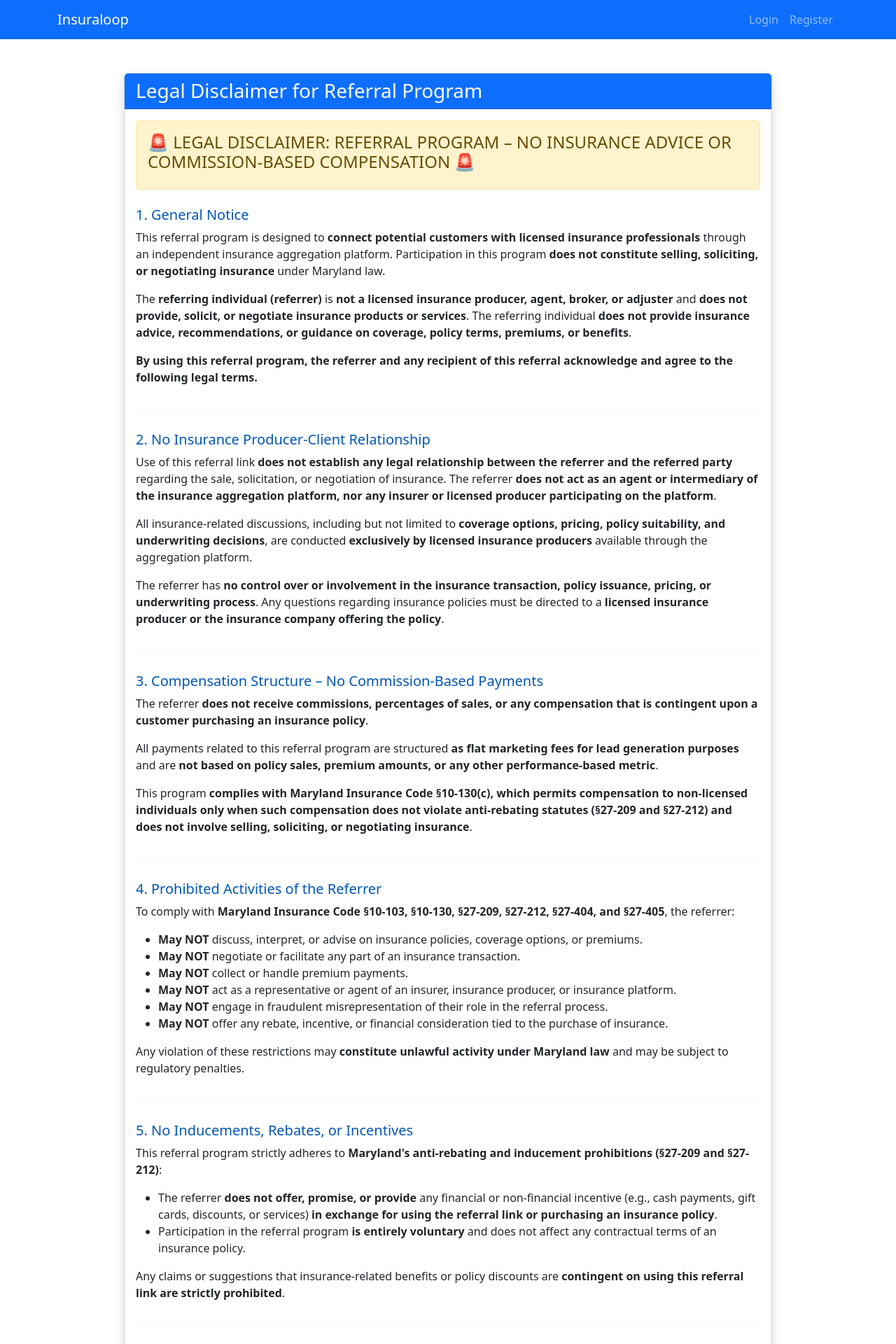
After one commit to Ruzakiff/insuraloop, a Django app: page /referrals/disclaimer/ in a window 1280 px wide. The commit adds this page. Shown: the top 1920 px of the page at 70% size. Run offline with Django 5.2, Linux system fonts and the light colour scheme.

Commit message:
qrcodestable

```diff
--- a/lead_capture/templates/lead_capture/lead_form.html
+++ b/lead_capture/templates/lead_capture/lead_form.html
@@ -74,6 +74,12 @@
                             <button type="submit" class="btn btn-primary btn-lg">Get My Quote</button>
                         </div>
                     </form>
+
+                    <!-- Add this near the bottom of the form -->
+                    <div class="form-text mt-3">
+                        By submitting this form, you acknowledge that you have read and agree to our
+                        <a href="{% url 'referral_system:disclaimer' %}" target="_blank">Legal Disclaimer</a>.
+                    </div>
                 </div>
             </div>
         </div>
--- /dev/null
+++ b/referral_system/templates/referral_system/disclaimer.html
@@ -0,0 +1,135 @@
+{% extends "base.html" %}
+
+{% block title %}Legal Disclaimer - Insuraloop{% endblock %}
+
+{% block content %}
+<div class="container my-5">
+    <div class="row">
+        <div class="col-lg-10 mx-auto">
+            <div class="card shadow">
+                <div class="card-header bg-primary text-white">
+                    <h1 class="h3 mb-0">Legal Disclaimer for Referral Program</h1>
+                </div>
+                <div class="card-body disclaimer-content">
+                    <div class="alert alert-warning">
+                        <h2 class="h4">🚨 LEGAL DISCLAIMER: REFERRAL PROGRAM – NO INSURANCE ADVICE OR COMMISSION-BASED COMPENSATION 🚨</h2>
+                    </div>
+
+                    <h3 class="h5 mt-4">1. General Notice</h3>
+                    <p>
+                        This referral program is designed to <strong>connect potential customers with licensed insurance professionals</strong> through an independent insurance aggregation platform. Participation in this program <strong>does not constitute selling, soliciting, or negotiating insurance</strong> under Maryland law.
+                    </p>
+                    <p>
+                        The <strong>referring individual (referrer)</strong> is <strong>not a licensed insurance producer, agent, broker, or adjuster</strong> and <strong>does not provide, solicit, or negotiate insurance products or services</strong>. The referring individual <strong>does not provide insurance advice, recommendations, or guidance on coverage, policy terms, premiums, or benefits</strong>.
+                    </p>
+                    <p>
+                        <strong>By using this referral program, the referrer and any recipient of this referral acknowledge and agree to the following legal terms.</strong>
+                    </p>
+
+                    <hr>
+
+                    <h3 class="h5 mt-4">2. No Insurance Producer-Client Relationship</h3>
+                    <p>
+                        Use of this referral link <strong>does not establish any legal relationship between the referrer and the referred party</strong> regarding the sale, solicitation, or negotiation of insurance. The referrer <strong>does not act as an agent or intermediary of the insurance aggregation platform, nor any insurer or licensed producer participating on the platform</strong>.
+                    </p>
+                    <p>
+                        All insurance-related discussions, including but not limited to <strong>coverage options, pricing, policy suitability, and underwriting decisions</strong>, are conducted <strong>exclusively by licensed insurance producers</strong> available through the aggregation platform.
+                    </p>
+                    <p>
+                        The referrer has <strong>no control over or involvement in the insurance transaction, policy issuance, pricing, or underwriting process</strong>. Any questions regarding insurance policies must be directed to a <strong>licensed insurance producer or the insurance company offering the policy</strong>.
+                    </p>
+
+                    <hr>
+
+                    <h3 class="h5 mt-4">3. Compensation Structure – No Commission-Based Payments</h3>
+                    <p>
+                        The referrer <strong>does not receive commissions, percentages of sales, or any compensation that is contingent upon a customer purchasing an insurance policy</strong>.
+                    </p>
+                    <p>
+                        All payments related to this referral program are structured <strong>as flat marketing fees for lead generation purposes</strong> and are <strong>not based on policy sales, premium amounts, or any other performance-based metric</strong>.
+                    </p>
+                    <p>
+                        This program <strong>complies with Maryland Insurance Code §10-130(c), which permits compensation to non-licensed individuals only when such compensation does not violate anti-rebating statutes (§27-209 and §27-212) and does not involve selling, soliciting, or negotiating insurance</strong>.
+                    </p>
+
+                    <hr>
+
+                    <h3 class="h5 mt-4">4. Prohibited Activities of the Referrer</h3>
+                    <p>To comply with <strong>Maryland Insurance Code §10-103, §10-130, §27-209, §27-212, §27-404, and §27-405</strong>, the referrer:</p>
+                    <ul>
+                        <li><strong>May NOT</strong> discuss, interpret, or advise on insurance policies, coverage options, or premiums.</li>
+                        <li><strong>May NOT</strong> negotiate or facilitate any part of an insurance transaction.</li>
+                        <li><strong>May NOT</strong> collect or handle premium payments.</li>
+                        <li><strong>May NOT</strong> act as a representative or agent of an insurer, insurance producer, or insurance platform.</li>
+                        <li><strong>May NOT</strong> engage in fraudulent misrepresentation of their role in the referral process.</li>
+                        <li><strong>May NOT</strong> offer any rebate, incentive, or financial consideration tied to the purchase of insurance.</li>
+                    </ul>
+                    <p>Any violation of these restrictions may <strong>constitute unlawful activity under Maryland law</strong> and may be subject to regulatory penalties.</p>
+
+                    <hr>
+
+                    <h3 class="h5 mt-4">5. No Inducements, Rebates, or Incentives</h3>
+                    <p>This referral program strictly adheres to <strong>Maryland's anti-rebating and inducement prohibitions (§27-209 and §27-212)</strong>:</p>
+                    <ul>
+                        <li>The referrer <strong>does not offer, promise, or provide</strong> any financial or non-financial incentive (e.g., cash payments, gift cards, discounts, or services) <strong>in exchange for using the referral link or purchasing an insurance policy</strong>.</li>
+                        <li>Participation in the referral program <strong>is entirely voluntary</strong> and does not affect any contractual terms of an insurance policy.</li>
+                    </ul>
+                    <p>Any claims or suggestions that insurance-related benefits or policy discounts are <strong>contingent on using this referral link are strictly prohibited</strong>.</p>
+
+                    <hr>
+
+                    <h3 class="h5 mt-4">6. Independence of the Insurance Aggregation Platform</h3>
+                    <p>
+                        The referral link directs potential customers to an <strong>independent insurance aggregation platform</strong> where licensed insurance producers conduct all insurance-related transactions.
+                    </p>
+                    <p>
+                        The <strong>referrer has no ownership, employment, or financial stake in the aggregation platform or any insurance providers on the platform</strong>. The referrer <strong>does not represent or act on behalf of any insurer</strong> and has <strong>no role in determining policy approvals, premium rates, or coverage terms</strong>.
+                    </p>
+                    <p>
+                        The <strong>referrer is not responsible for the accuracy, completeness, or legality of any information provided by the aggregation platform or insurance providers</strong>.
+                    </p>
+                    <p>
+                        All <strong>insurance-related questions, disputes, or claims must be handled directly with the licensed insurance producer or insurance company involved</strong>.
+                    </p>
+
+                    <hr>
+
+                    <h3 class="h5 mt-4">7. Liability Limitation</h3>
+                    <p>
+                        The <strong>referring individual, the insurance agency facilitating the referral program, and the insurance aggregation platform assume no liability</strong> for any of the following:
+                    </p>
+                    <ul>
+                        <li>Any <strong>misrepresentation or misunderstanding of the referrer's role</strong> in the referral process.</li>
+                        <li>Any <strong>disputes regarding insurance policy terms, coverage, pricing, or claims</strong>.</li>
+                        <li>Any <strong>denial of insurance coverage, underwriting decisions, or premium adjustments</strong>.</li>
+                        <li>Any <strong>financial or legal consequences arising from the use of this referral link</strong>.</li>
+                    </ul>
+                    <p>
+                        <strong>By participating in this referral program, both the referrer and referred party agree to hold the referring individual, the insurance agency, and the aggregation platform harmless from any claims, liabilities, or damages arising from the referral process.</strong>
+                    </p>
+                </div>
+            </div>
+            <div class="text-center mt-4">
+                <a href="{% url 'home' %}" class="btn btn-primary">Return to Home</a>
+            </div>
+        </div>
+    </div>
+</div>
+
+<style>
+    .disclaimer-content h3 {
+        color: #0056b3;
+        margin-top: 1.5rem;
+    }
+    .disclaimer-content p {
+        margin-bottom: 1rem;
+    }
+    .disclaimer-content ul {
+        margin-bottom: 1rem;
+    }
+    .disclaimer-content hr {
+        margin: 2rem 0;
+        border-top: 1px solid rgba(0,0,0,.1);
+    }
+</style>
+{% endblock %}
--- a/referral_system/urls.py
+++ b/referral_system/urls.py
@@ -7,4 +7,7 @@ urlpatterns = [
     path('ref/<str:code>/', views.referral_landing, name='referral_landing'),
     path('generate-link/', views.generate_referral_link, name='generate_referral_link'),
     path('my-links/', views.my_referral_links, name='my_referral_links'),
+    path('disclaimer/', views.disclaimer, name='disclaimer'),
+    path('links/<uuid:link_id>/qr/download/', views.download_qr_code, name='download_qr_code'),
+    path('links/<uuid:link_id>/qr/view/', views.view_qr_code, name='view_qr_code'),
 ]
--- a/referral_system/views.py
+++ b/referral_system/views.py
@@ -1,9 +1,10 @@
 from django.shortcuts import render, redirect, get_object_or_404
 from django.contrib.auth.decorators import login_required
-from django.http import JsonResponse
+from django.http import JsonResponse, HttpResponse
 import random
 import string
 from .models import ReferralLink
+from django.urls import reverse
 
 # Create your views here.
 
@@ -68,6 +69,13 @@ def generate_referral_link(request):
         # Debug output
         print(f"Created link: {link.id} - Type: {link.referral_type}, Partner: {link.partner_name}, Customer: {link.customer_name}")
 
+        if request.headers.get('X-Requested-With') == 'XMLHttpRequest':
+            return JsonResponse({
+                'success': True,
+                'code': code,
+                'full_url': link.generate_full_url(request),
+                'qr_url': reverse('referral_system:view_qr_code', kwargs={'link_id': link.id})
+            })
         return redirect('referral_system:my_referral_links')
 
     return render(request, 'referral_system/generate_link.html')
@@ -77,3 +85,27 @@ def my_referral_links(request):
     """Display all referral links for the current user"""
     links = ReferralLink.objects.filter(user=request.user).order_by('-created_at')
     return render(request, 'referral_system/my_links.html', {'links': links})
+
+def disclaimer(request):
+    """Display the legal disclaimer page"""
+    return render(request, 'referral_system/disclaimer.html')
+
+@login_required
+def download_qr_code(request, link_id):
+    """Download a QR code for a referral link"""
+    link = get_object_or_404(ReferralLink, id=link_id, user=request.user)
+
+    # Generate the QR code
+    buffer = link.generate_qr_code(request)
+
+    # Create response
+    response = HttpResponse(buffer.getvalue(), content_type="image/png")
+    response['Content-Disposition'] = f'attachment; filename="qrcode-{link.code}.png"'
+
+    return response
+
+@login_required
+def view_qr_code(request, link_id):
+    """View a QR code for a referral link with print options"""
+    link = get_object_or_404(ReferralLink, id=link_id, user=request.user)
+    return render(request, 'referral_system/qr_code.html', {'link': link})
--- a/requirements.txt
+++ b/requirements.txt
@@ -1 +1,3 @@
 django
+pillow
+qrcode
--- a/templates/base.html
+++ b/templates/base.html
@@ -46,9 +46,16 @@
     </main>
 
     <!-- Footer -->
-    <footer class="mt-5 py-3 bg-light text-center">
+    <footer class="footer mt-auto py-3 bg-light">
         <div class="container">
-            <p class="mb-0">© {% now "Y" %} Insuraloop. All rights reserved.</p>
+            <div class="row">
+                <div class="col-md-6">
+                    <p class="text-muted">© 2025 ReferralBoost. All rights reserved.</p>
+                </div>
+                <div class="col-md-6 text-md-end">
+                    <a href="{% url 'referral_system:disclaimer' %}" class="text-muted">Legal Disclaimer</a>
+                </div>
+            </div>
         </div>
     </footer>
 
```
Also changed, not shown: referral_system/models.py (+31 -0 lines), referral_system/templates/referral_system/generate_link.html (+10 -0 lines), referral_system/templates/referral_system/my_links.html (+6 -4 lines), referral_system/templates/referral_system/qr_code.html (added, +112 -0 lines).
